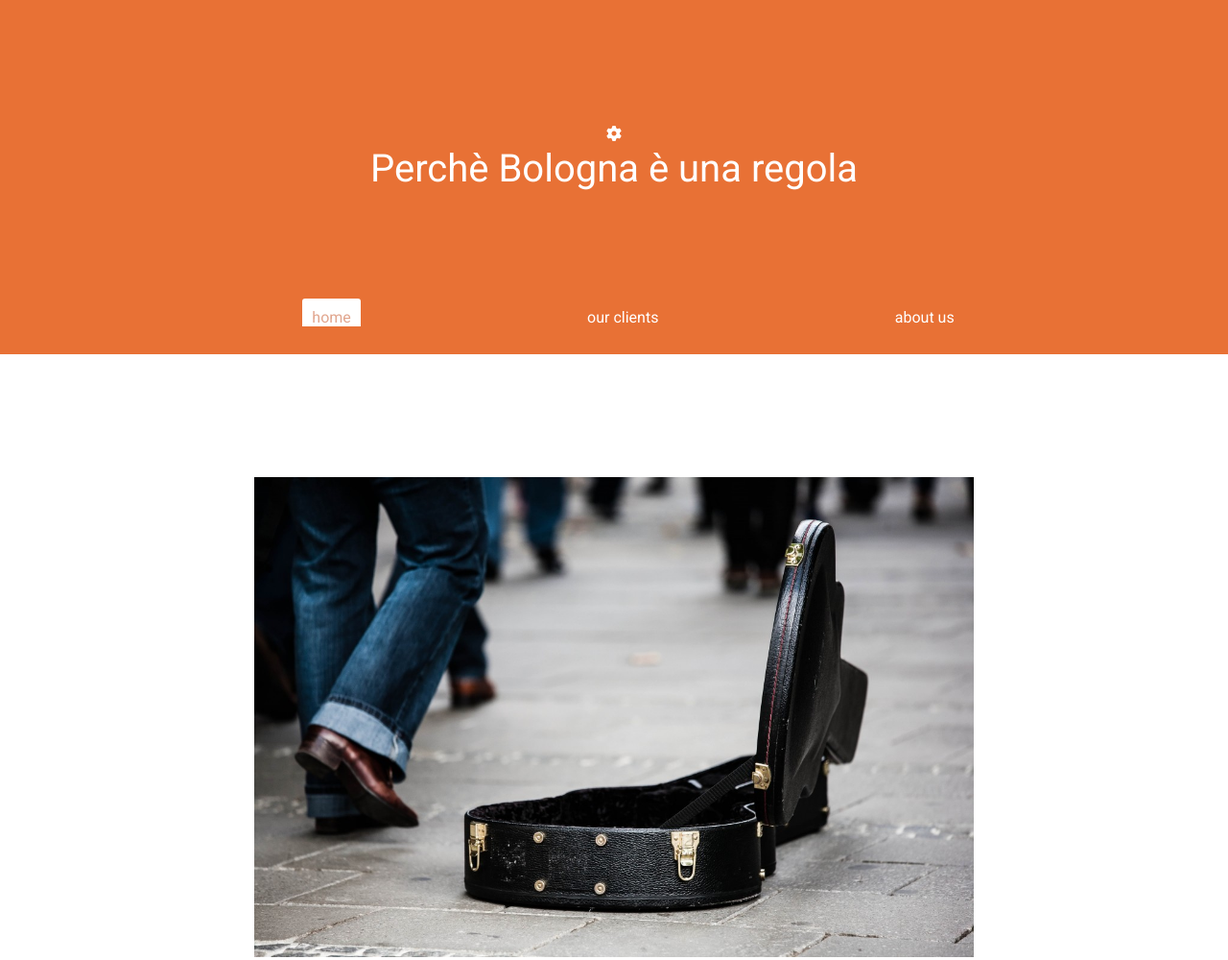
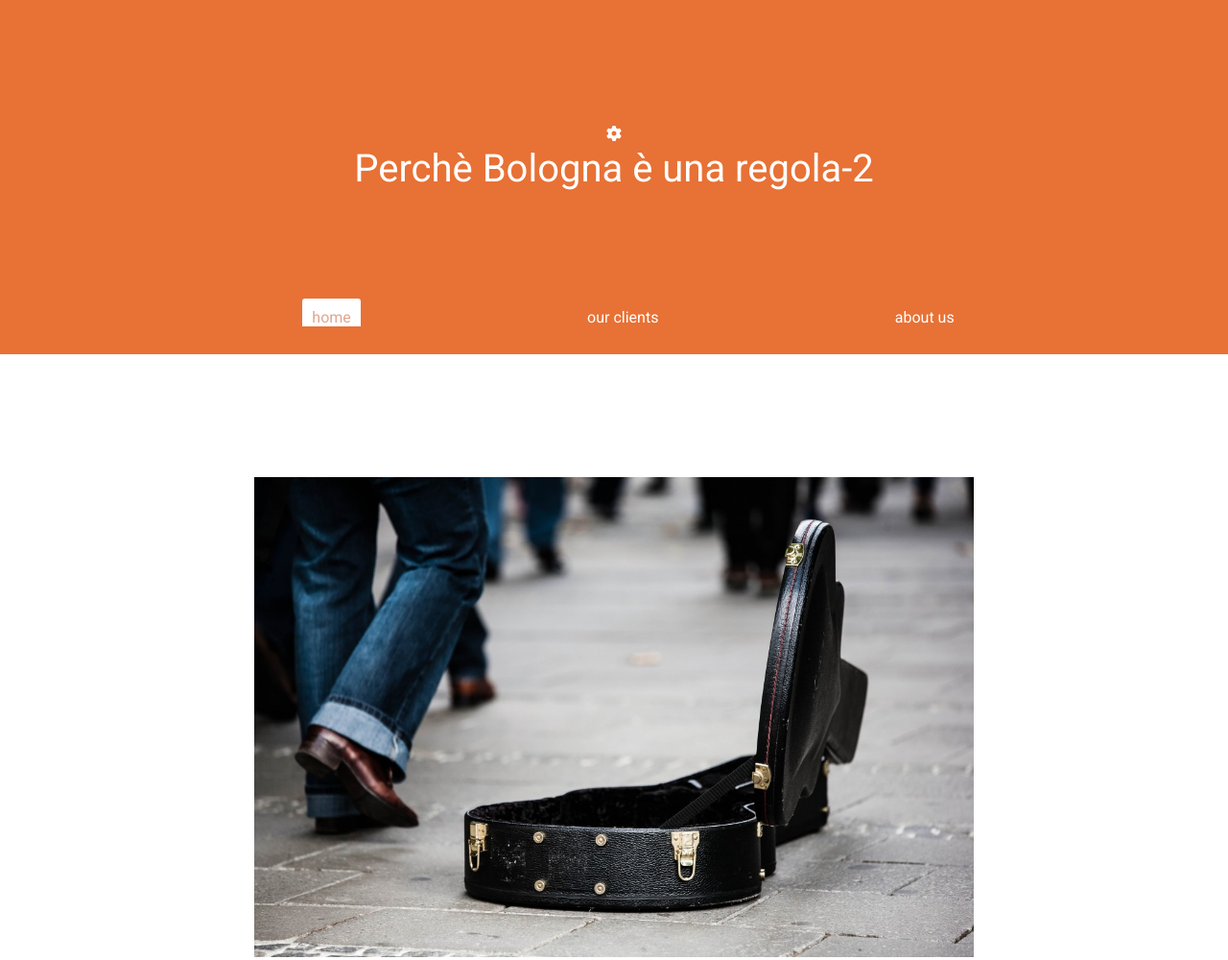
Before and after one commit to letiziadalpesco1/testmusica, a plain HTML site: page index.html in a window 1280 px wide. Shown: the top 1000 px of the page at 96% size. Drawn offline with nearby package versions, Linux system fonts and the light colour scheme.

Commit message:
modifica h1

```diff
--- a/index.html
+++ b/index.html
@@ -20,7 +20,7 @@
  <body class="container-fluid">
     <header>
         <i class="fa-sharp fa-solid fa-gear"></i> <!--icona presa dal sito delle icone-->
-        <h1>Perchè Bologna è una regola</h1>
+        <h1>Perchè Bologna è una regola-2</h1>
         <nav>
             <ul>
                 <li><a class="active nounderline" href="index.html">home</a></li>
```
